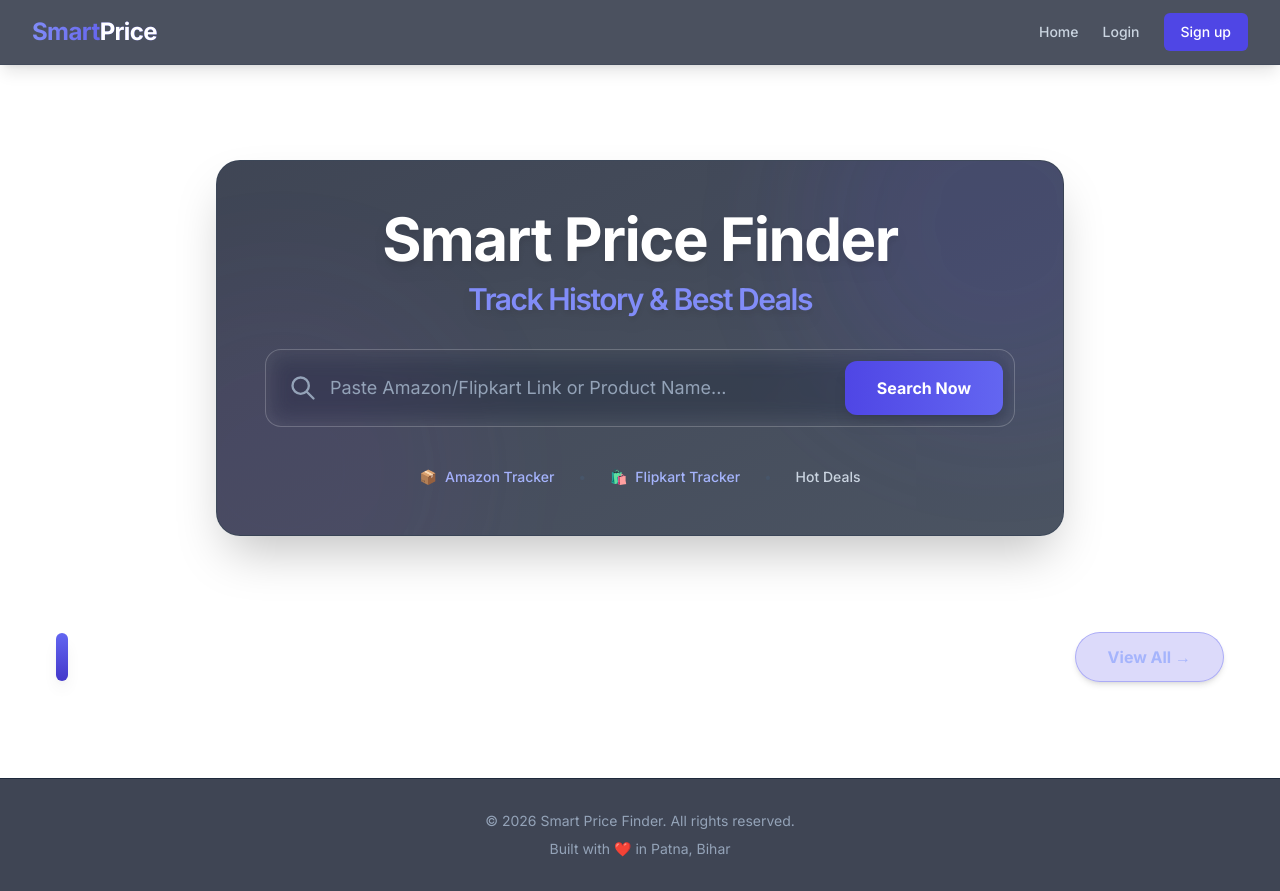
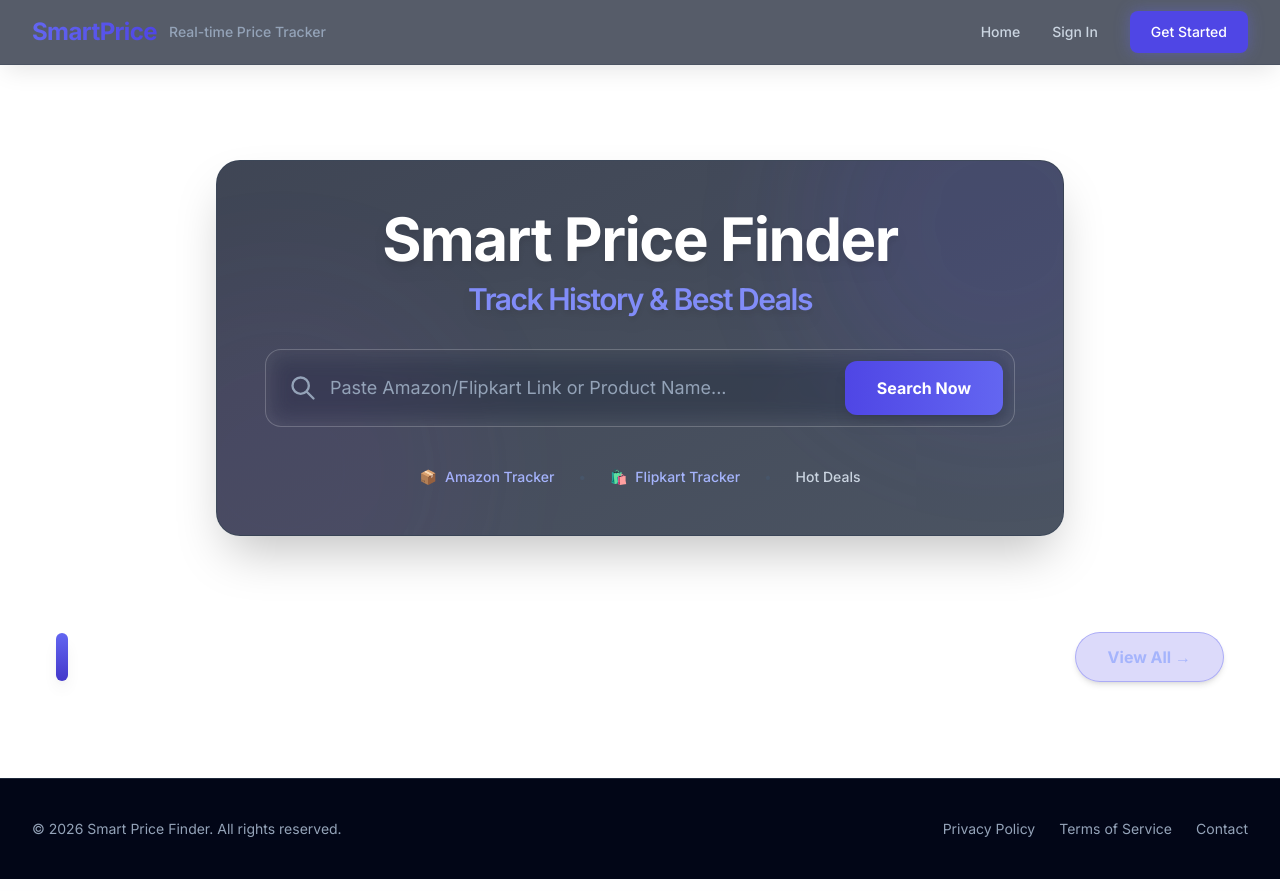
Before and after one commit to sano911/my-price-web, a Flask app: page / in a window 1280 px wide. Run offline with Flask 3, Linux system fonts and the light colour scheme; some libraries are stand-ins or nearby versions.

Commit message:
Update base.html

```diff
--- a/templates/base.html
+++ b/templates/base.html
@@ -1,14 +1,20 @@
 <!DOCTYPE html>
-<html lang="en" class="scroll-smooth" {% if request.cookies.get('theme') == 'dark' %}data-theme="dark"{% endif %}>
+<html lang="en" class="scroll-smooth" data-theme="light">
 <head>
     <meta charset="UTF-8">
     <meta name="viewport" content="width=device-width, initial-scale=1.0">
+    <meta name="description" content="Smart Price Finder - Real-time price comparison and history tracker for Amazon & Flipkart">
     <title>{% block title %}Smart Price Finder{% endblock %}</title>
 
-    <!-- Inter Font (modern & clean) -->
+    <!-- Favicon (add your own icon) -->
+    <link rel="icon" href="{{ url_for('static', filename='favicon.ico') }}" type="image/x-icon">
+
+    <!-- Google Fonts: Inter (clean, modern, professional) -->
+    <link rel="preconnect" href="https://fonts.googleapis.com">
+    <link rel="preconnect" href="https://fonts.gstatic.com" crossorigin>
     <link href="https://fonts.googleapis.com/css2?family=Inter:wght@300;400;500;600;700&display=swap" rel="stylesheet">
 
-    <!-- Tailwind CSS CDN (dev ke liye; production mein build kar lena) -->
+    <!-- Tailwind CSS CDN (production mein build kar lena) -->
     <script src="https://cdn.tailwindcss.com"></script>
 
     <script>
@@ -33,17 +39,25 @@
                             900: '#312e81',
                         },
                     },
+                    boxShadow: {
+                        'soft': '0 10px 25px -5px rgba(0, 0, 0, 0.1)',
+                        'glow': '0 0 15px rgba(99, 102, 241, 0.4)',
+                    },
                 }
             }
         }
     </script>
 
     <style>
+        :root {
+            --bg-light: #f8fafc;
+            --bg-dark: #0f172a;
+        }
         body {
-            @apply bg-slate-50 dark:bg-slate-950 text-slate-900 dark:text-slate-100 min-h-screen transition-colors duration-300 antialiased;
+            @apply bg-[var(--bg-light)] dark:bg-[var(--bg-dark)] text-slate-900 dark:text-slate-100 min-h-screen transition-colors duration-300 antialiased;
         }
         .glass {
-            background: rgba(15, 23, 42, 0.75);
+            background: rgba(15, 23, 42, 0.7);
             backdrop-filter: blur(12px);
             -webkit-backdrop-filter: blur(12px);
         }
@@ -51,70 +65,70 @@
 </head>
 <body class="flex flex-col min-h-screen">
 
-    <!-- Navbar with glass effect -->
-    <nav class="glass fixed top-0 left-0 right-0 z-50 border-b border-slate-700/30 shadow-lg">
+    <!-- Navbar - Professional, sticky, glass effect -->
+    <nav class="glass fixed top-0 left-0 right-0 z-50 border-b border-slate-700/30 shadow-soft">
         <div class="max-w-7xl mx-auto px-4 sm:px-6 lg:px-8">
             <div class="flex justify-between items-center h-16">
-                <!-- Logo -->
-                <a href="/" class="flex items-center space-x-2">
-                    <span class="text-2xl font-bold tracking-tight bg-gradient-to-r from-indigo-400 to-indigo-600 bg-clip-text text-transparent">
-                        Smart<span class="text-white">Price</span>
+                <!-- Logo + subtle tagline -->
+                <a href="/" class="flex items-center space-x-3">
+                    <span class="text-2xl font-bold tracking-tight bg-gradient-to-r from-indigo-500 to-indigo-600 bg-clip-text text-transparent">
+                        SmartPrice
                     </span>
+                    <span class="hidden md:inline text-sm text-slate-400 font-medium">Real-time Price Tracker</span>
                 </a>
 
-                <!-- Mobile menu button -->
-                <div class="md:hidden">
-                    <button id="menu-toggle" class="inline-flex items-center justify-center p-2 rounded-md text-slate-300 hover:text-white hover:bg-slate-800 focus:outline-none focus:ring-2 focus:ring-indigo-500">
-                        <span class="sr-only">Open menu</span>
-                        <svg class="h-6 w-6" fill="none" viewBox="0 0 24 24" stroke="currentColor" aria-hidden="true">
-                            <path stroke-linecap="round" stroke-linejoin="round" stroke-width="2" d="M4 6h16M4 12h16M4 18h16" />
-                        </svg>
-                    </button>
-                </div>
-
-                <!-- Desktop menu -->
-                <div class="hidden md:flex md:items-center md:space-x-6">
+                <!-- Desktop Navigation -->
+                <div class="hidden md:flex md:items-center md:space-x-8">
                     <a href="/" class="text-sm font-medium text-slate-300 hover:text-white transition">Home</a>
 
                     {% if current_user.is_authenticated %}
                         <a href="/dashboard" class="text-sm font-medium text-slate-300 hover:text-white transition">Dashboard</a>
                         <a href="/logout" class="text-sm font-medium text-red-400 hover:text-red-300 transition">Logout</a>
                     {% else %}
-                        <a href="/login" class="text-sm font-medium text-slate-300 hover:text-white transition">Login</a>
-                        <a href="/register" class="inline-flex items-center px-4 py-2 border border-transparent text-sm font-medium rounded-md text-white bg-indigo-600 hover:bg-indigo-700 transition">
-                            Sign up
+                        <a href="/login" class="text-sm font-medium text-slate-300 hover:text-white transition">Sign In</a>
+                        <a href="/register" class="inline-flex items-center px-5 py-2.5 border border-transparent text-sm font-medium rounded-lg text-white bg-indigo-600 hover:bg-indigo-700 transition shadow-glow">
+                            Get Started
                         </a>
                     {% endif %}
+                </div>
+
+                <!-- Mobile menu button -->
+                <div class="md:hidden">
+                    <button id="menu-toggle" class="p-2 rounded-md text-slate-300 hover:text-white hover:bg-slate-800 focus:outline-none focus:ring-2 focus:ring-indigo-500">
+                        <svg class="h-6 w-6" fill="none" viewBox="0 0 24 24" stroke="currentColor" aria-hidden="true">
+                            <path stroke-linecap="round" stroke-linejoin="round" stroke-width="2" d="M4 6h16M4 12h16M4 18h16" />
+                        </svg>
+                    </button>
                 </div>
             </div>
         </div>
 
-        <!-- Mobile menu dropdown -->
-        <div id="mobile-menu" class="hidden md:hidden bg-slate-900 border-b border-slate-800">
-            <div class="px-2 pt-2 pb-3 space-y-1 sm:px-3">
+        <!-- Mobile menu -->
+        <div id="mobile-menu" class="hidden md:hidden bg-slate-900 border-b border-slate-800 shadow-lg">
+            <div class="px-4 pt-2 pb-4 space-y-2">
                 <a href="/" class="block px-3 py-2 rounded-md text-base font-medium text-slate-300 hover:text-white hover:bg-slate-800">Home</a>
 
                 {% if current_user.is_authenticated %}
                     <a href="/dashboard" class="block px-3 py-2 rounded-md text-base font-medium text-slate-300 hover:text-white hover:bg-slate-800">Dashboard</a>
                     <a href="/logout" class="block px-3 py-2 rounded-md text-base font-medium text-red-400 hover:text-red-300 hover:bg-slate-800">Logout</a>
                 {% else %}
-                    <a href="/login" class="block px-3 py-2 rounded-md text-base font-medium text-slate-300 hover:text-white hover:bg-slate-800">Login</a>
-                    <a href="/register" class="block px-3 py-2 rounded-md text-base font-medium text-white bg-indigo-600 hover:bg-indigo-700">Create Account</a>
+                    <a href="/login" class="block px-3 py-2 rounded-md text-base font-medium text-slate-300 hover:text-white hover:bg-slate-800">Sign In</a>
+                    <a href="/register" class="block px-3 py-2 rounded-md text-base font-medium text-white bg-indigo-600 hover:bg-indigo-700">Get Started</a>
                 {% endif %}
             </div>
         </div>
     </nav>
 
-    <!-- Main content with top padding for fixed nav -->
+    <!-- Main Content Area -->
     <main class="flex-grow pt-20 pb-12">
         <div class="max-w-7xl mx-auto px-4 sm:px-6 lg:px-8">
 
-            <!-- Flash messages -->
+            <!-- Flash Messages - Professional styling -->
             {% with messages = get_flashed_messages(with_categories=true) %}
                 {% if messages %}
                     <div class="mb-8 space-y-4">
                         {% for category, message in messages %}
-                            <div class="p-4 rounded-xl shadow-sm {% if category in ['error', 'danger'] %}bg-red-900/40 border-l-4 border-red-500 text-red-200{% elif category == 'success' %}bg-green-900/40 border-l-4 border-green-500 text-green-200{% else %}bg-blue-900/40 border-l-4 border-blue-500 text-blue-200{% endif %}">
+                            <div class="p-4 rounded-xl shadow-soft {% if category in ['error', 'danger'] %}bg-red-900/30 border-l-4 border-red-500 text-red-200{% elif category == 'success' %}bg-green-900/30 border-l-4 border-green-500 text-green-200{% else %}bg-blue-900/30 border-l-4 border-blue-500 text-blue-200{% endif %}">
                                 <p class="text-sm font-medium">{{ message }}</p>
                             </div>
                         {% endfor %}
@@ -122,20 +136,29 @@
                 {% endif %}
             {% endwith %}
 
-            <!-- Page content block -->
+            <!-- Page Content -->
             {% block content %}{% endblock %}
         </div>
     </main>
 
-    <!-- Footer -->
-    <footer class="bg-slate-900/80 border-t border-slate-800 mt-auto">
-        <div class="max-w-7xl mx-auto py-8 px-4 sm:px-6 lg:px-8 text-center text-slate-400 text-sm">
-            <p>&copy; {{ current_year }} Smart Price Finder. All rights reserved.</p>
-            <p class="mt-2">Built with ❤️ in Patna, Bihar</p>
+    <!-- Footer - Clean, professional, minimal -->
+    <footer class="bg-slate-950 border-t border-slate-800 mt-auto">
+        <div class="max-w-7xl mx-auto py-10 px-4 sm:px-6 lg:px-8">
+            <div class="flex flex-col md:flex-row justify-between items-center text-slate-400 text-sm">
+                <!-- Copyright -->
+                <p>&copy; {{ current_year }} Smart Price Finder. All rights reserved.</p>
+
+                <!-- Utility Links -->
+                <div class="flex flex-wrap gap-6 mt-4 md:mt-0">
+                    <a href="/privacy" class="hover:text-white transition">Privacy Policy</a>
+                    <a href="/terms" class="hover:text-white transition">Terms of Service</a>
+                    <a href="/contact" class="hover:text-white transition">Contact</a>
+                </div>
+            </div>
         </div>
     </footer>
 
-    <!-- Mobile menu toggle script -->
+    <!-- Mobile Menu Toggle Script -->
     <script>
         document.addEventListener('DOMContentLoaded', () => {
             const toggle = document.getElementById('menu-toggle');
```
